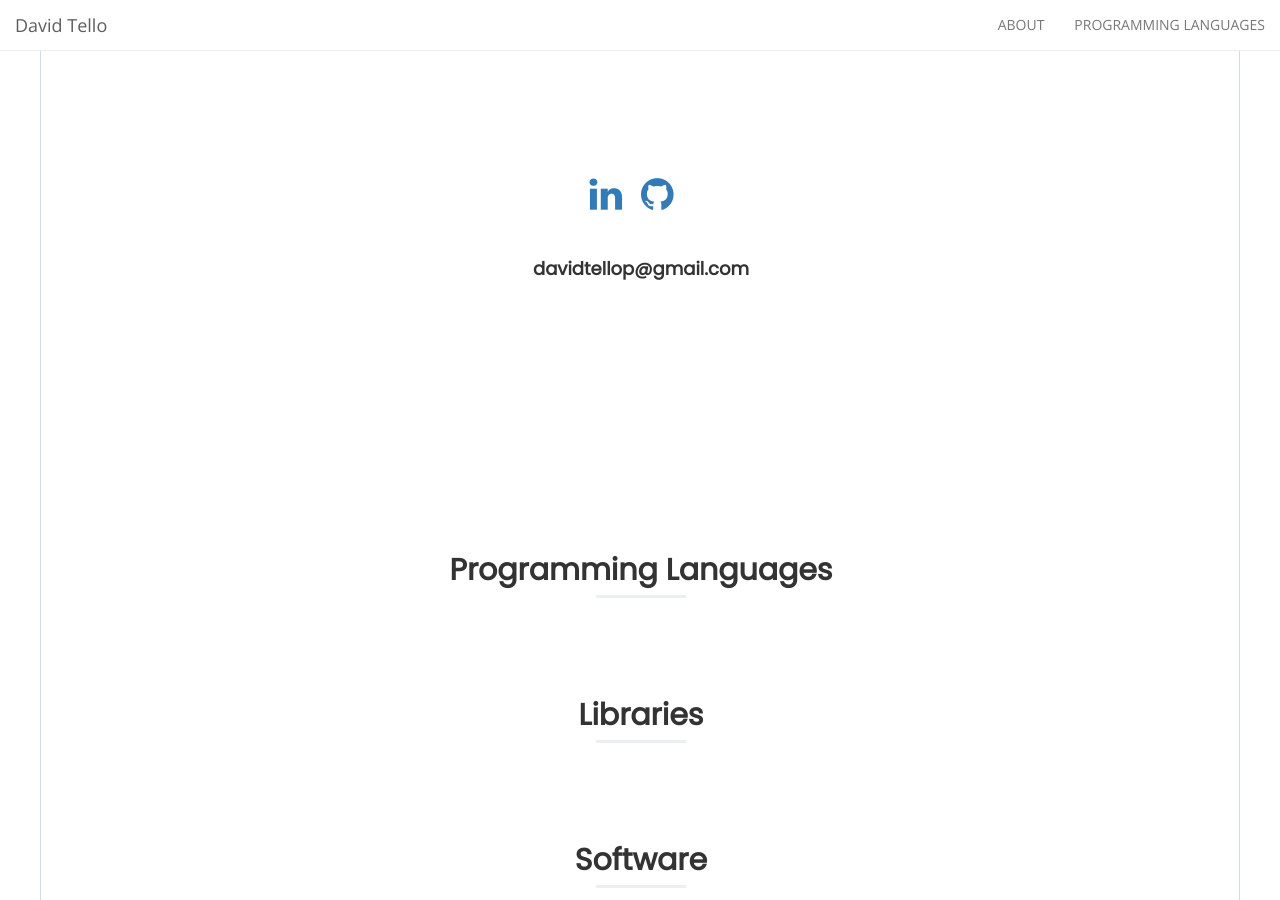
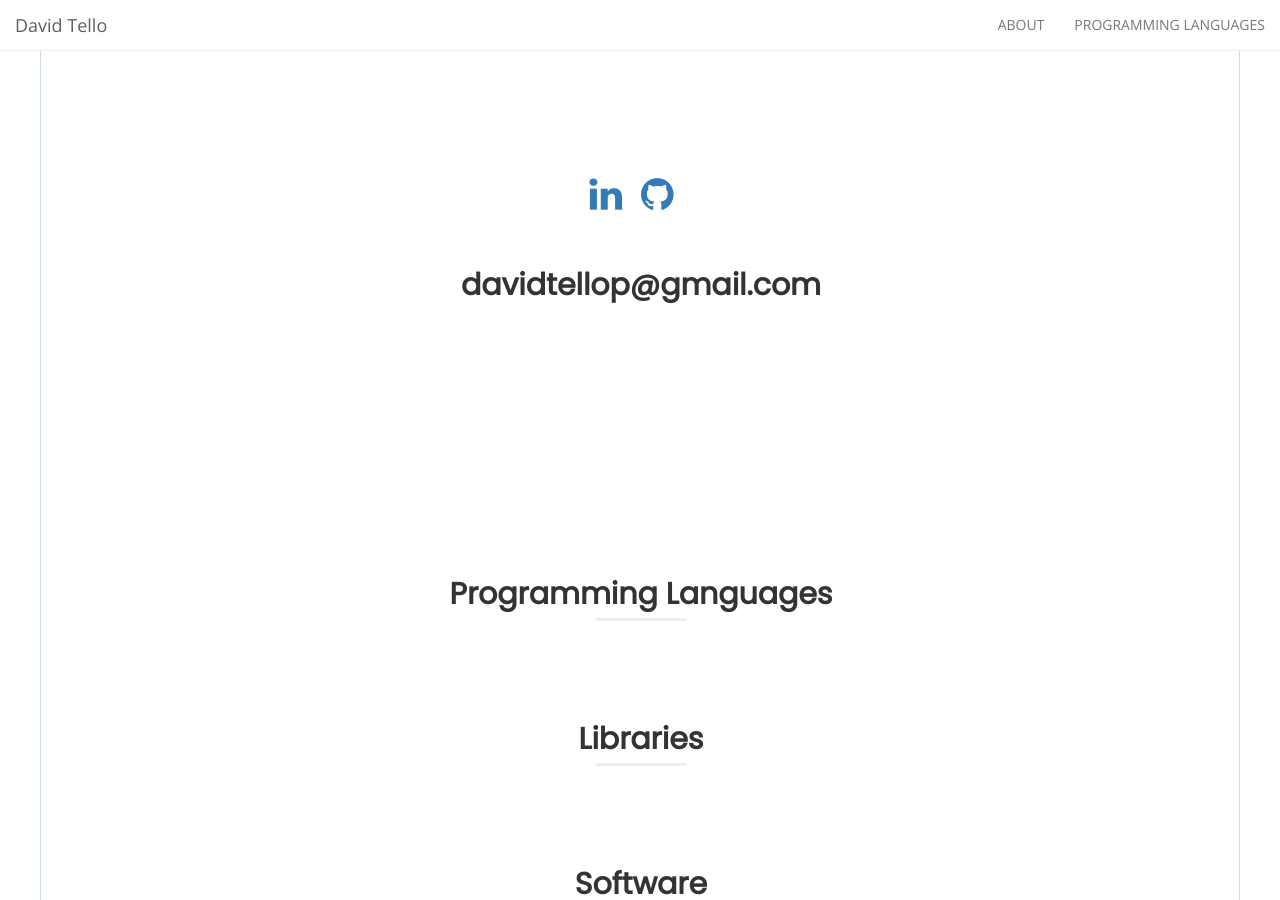
Before and after one commit to DavidTello1/Website, a Jekyll site: the page built from index.html, in a window 1280 px wide and 900 px high, scrolled down 549 px. Built offline with Jekyll 4.4.1, drawn with Linux system fonts in a browser that asks for light colours; nearby versions of some CDN libraries; the list of posts is cut into pages by our own code.

Commit message:
Update home-hero.html

```diff
--- a/_includes/home-hero.html
+++ b/_includes/home-hero.html
@@ -1,11 +1,7 @@
 <div class="container">
-
   <div class="row">
-
     <div class="col-md-12">
-
       <div class="hero-container">
-
         <div class="hero-content">
 
           {% if site.title != '' %}
@@ -32,15 +28,11 @@
           {% if site.email != '' %}
           <br><br>
 
-          <h4 class="text-center">{{site.email}}</h4>
+          <h2 class="text-center">{{site.email}}</h2>
           {% endif %}
 
         </div>
-
       </div>
-
     </div>
-
   </div>
-
 </div>
```
